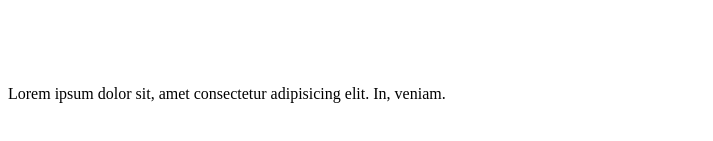
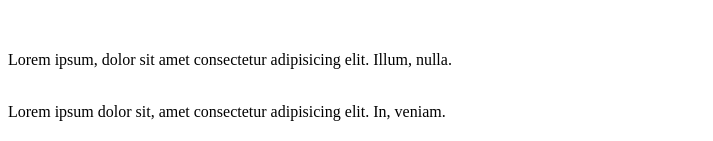
Before and after one commit to vovantais/Homework, a plain HTML site: page index.html in a window 1280 px wide. Shown: the part 316-457 px from the top of the page, without its empty margins (0-713 px from the left). Drawn offline with Linux system fonts and the light colour scheme.

Commit message:
feat: add html markup

```diff
--- a/index.html
+++ b/index.html
@@ -40,6 +40,10 @@
         <div><img src="" alt=""></div>
         <div><img src="" alt=""></div>
       </section>
+      <section>
+        <div>Lorem ipsum, dolor sit amet consectetur adipisicing elit. Illum, nulla.</div>
+        <div></div>
+      </section>
     </main>
     <footer>
       <div>
```
